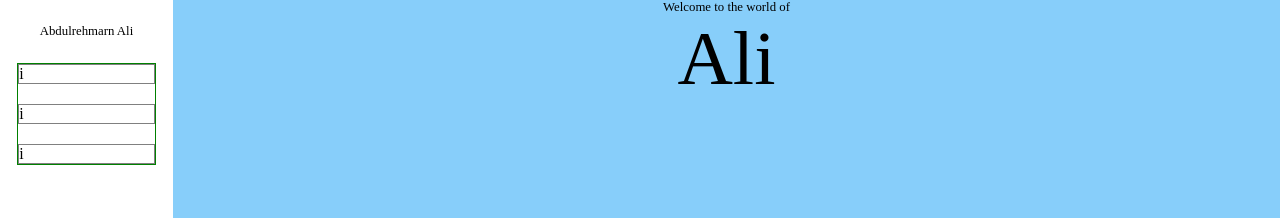
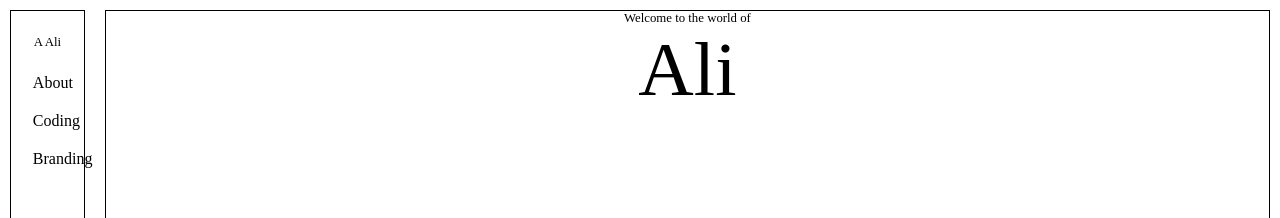
Before and after one commit to spyro254/my_personal_website, a plain HTML site: page index.html in a window 1280 px wide. Shown: the top 218 px of the page. Drawn offline with Linux system fonts and the light colour scheme.

Commit message:
Cleaned up design

```diff
--- a/assets/script.js
+++ b/assets/script.js
@@ -2,7 +2,6 @@ function expandNav() {
   sn = document.getElementById("_sidenav");
   snc = document.getElementById("_sidenav-container");
   sn.style.width = "200px";
-  sn.children[0].innerHTML = "Abdulrehmarn Ali";
   snc.style.margin = "0 10%";
 }
 
@@ -10,6 +9,5 @@ function shrinkNav() {
   sn = document.getElementById("_sidenav");
   snc = document.getElementById("_sidenav-container");
   sn.style.width = "80px";
-  sn.children[0].innerHTML = "A Ali";
   snc.style.margin = "0 30%";
 }
--- a/assets/style.css
+++ b/assets/style.css
@@ -3,17 +3,19 @@ body {
   padding: 0;
 }
 .page {
-  background-color: #dddfff;
+  background-color: #fff;
   width: 100%;
   /* min-height: 100vh; */
   display: flex;
+  align-items: stretch;
 }
 
 .sidenav {
   width: 80px;
-  height: 100vh;
+  /* height: 100vh; */
   background-color: #fff;
-  margin: 0;
+  border: 1px solid black;
+  margin: 10px;
   top: 0;
   /* position: fixed; */
   display: inline-block;
@@ -33,7 +35,6 @@ body {
 
 .sidenav__container {
   margin: 0 30%;
-  border: 1px solid green;
 }
 
 .sidenav__container--open {
@@ -42,7 +43,6 @@ body {
 
 .sidenav__box {
   width: 100%;
-  border: 1px solid grey;
   margin: 20px 0;
   cursor: pointer;
   box-sizing: border-box;
@@ -58,11 +58,11 @@ body {
 
 .card {
   width: 100%;
-  min-height: 100vh;
-  background-color: lightskyblue;
-  margin: 0;
-  display: inline-block;
-  vertical-align: top;
+  height: calc(100vh - 20px);
+  box-sizing: border-box;
+  /* background-color: lightskyblue; */
+  margin: 10px;
+  border: 1px solid black;
 }
 
 .card__heading {
--- a/index.html
+++ b/index.html
@@ -12,14 +12,14 @@
     <div class="sidenav" id="_sidenav" onmouseover="expandNav()" onmouseout="shrinkNav()">
       <span>A Ali</span>
       <div class="sidenav__container" id="_sidenav-container">
-      <div class="sidenav__box" id="_snb-work">
-        i<span></span>
+      <div class="sidenav__box" id="_snb-about">
+        About<span></span>
       </div>
-      <div class="sidenav__box" id="_snb-acad">
-        i<span></span>
+      <div class="sidenav__box" id="_snb-coding">
+        Coding<span></span>
       </div>
-      <div class="sidenav__box" id="_snb-proj">
-        i<span></span>
+      <div class="sidenav__box" id="_snb-braning">
+        Branding<span></span>
       </div>
       </div>
     </div>
```
